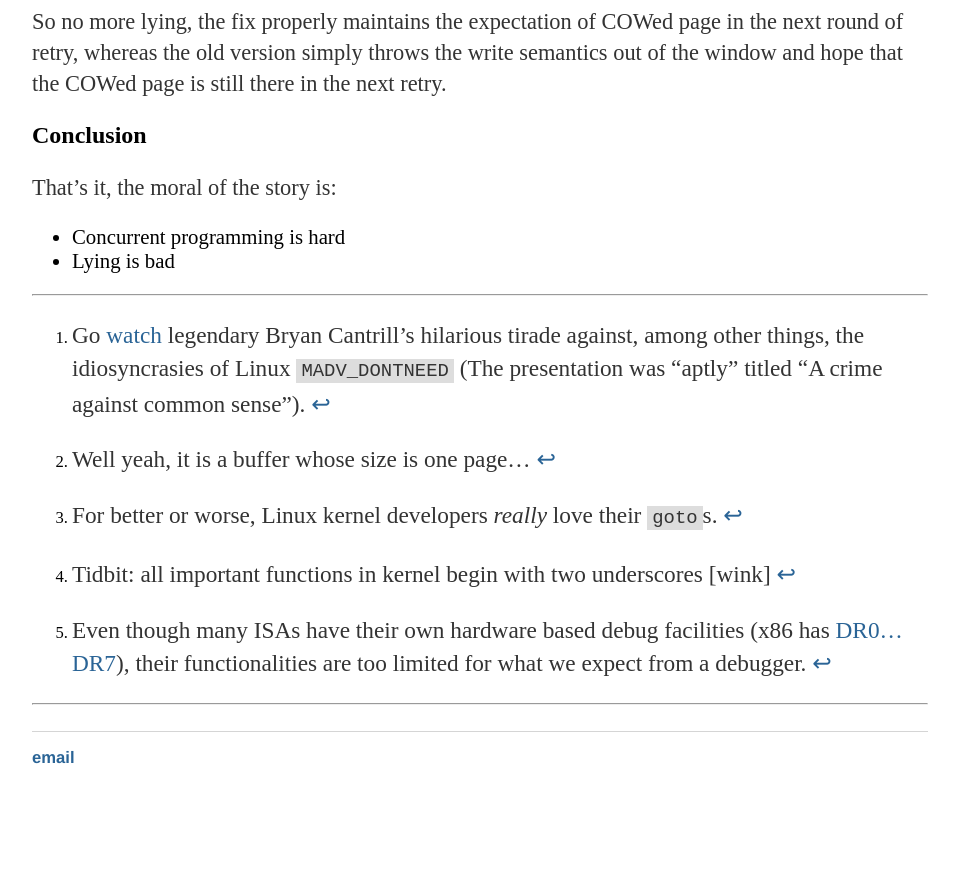
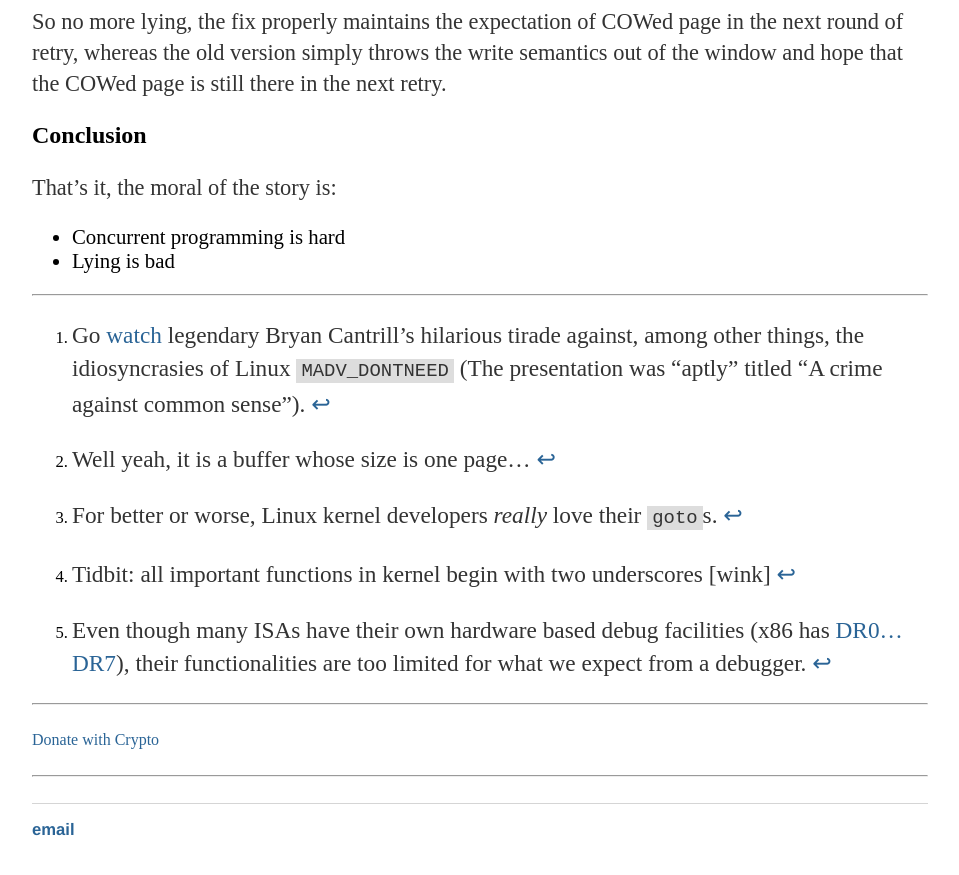
Before and after one commit to chao-tic/chao-tic.github.io, a Jekyll site: the page built from _posts/2017-05-23-dirty-cow.markdown, in a window 1280 px wide and 900 px high, scrolled down 14631 px. Shown: the top 875 px of the window, without its empty margins (160-1119 px from the left). Built offline with Jekyll 4.4.1, drawn with Linux system fonts in a browser that asks for light colours; comment, search, counter and statistics services are not loaded; before the commit the page ends 15459 px from its top, so only the background shows below that.

Commit message:
Add coinbase donation

```diff
--- /dev/null
+++ b/_includes/donate.html
@@ -0,0 +1,8 @@
+<div>
+  <a class="donate-with-crypto"
+     href="https://commerce.coinbase.com/checkout/aa9f1bb9-305b-41c1-a006-be1d8a8d4b5b">
+    <span>Donate with Crypto</span>
+  </a>
+  <script src="https://commerce.coinbase.com/v1/checkout.js?version=201807">
+  </script>
+</div>
--- a/_layouts/post.html
+++ b/_layouts/post.html
@@ -17,6 +17,12 @@ layout: default
 <hr>
 <br>
 
+{% include donate.html %}
+
+<br>
+<hr>
+<br>
+
 {% if page.comments %}
 <!-- Post comments -->
 <div class="postcomments">
```
